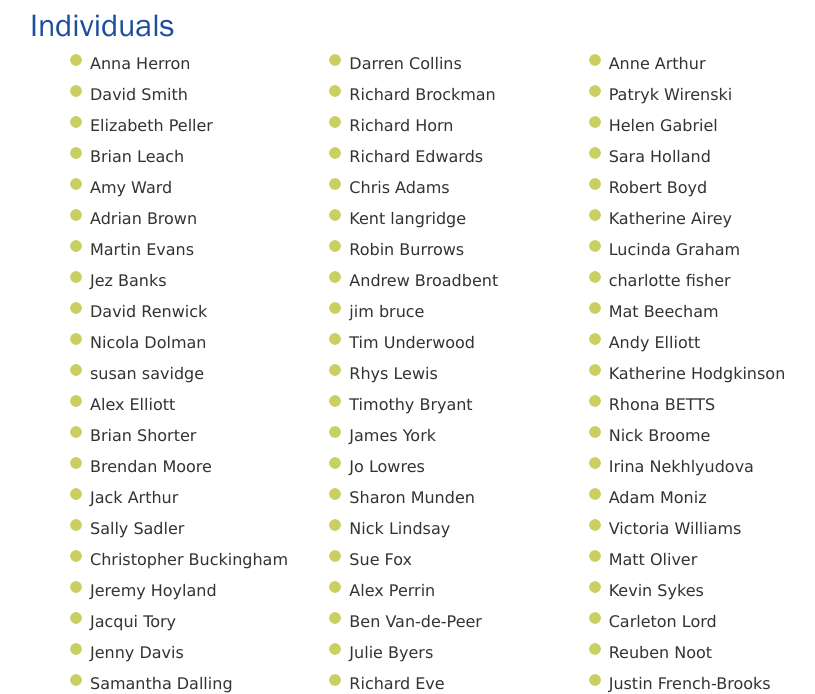
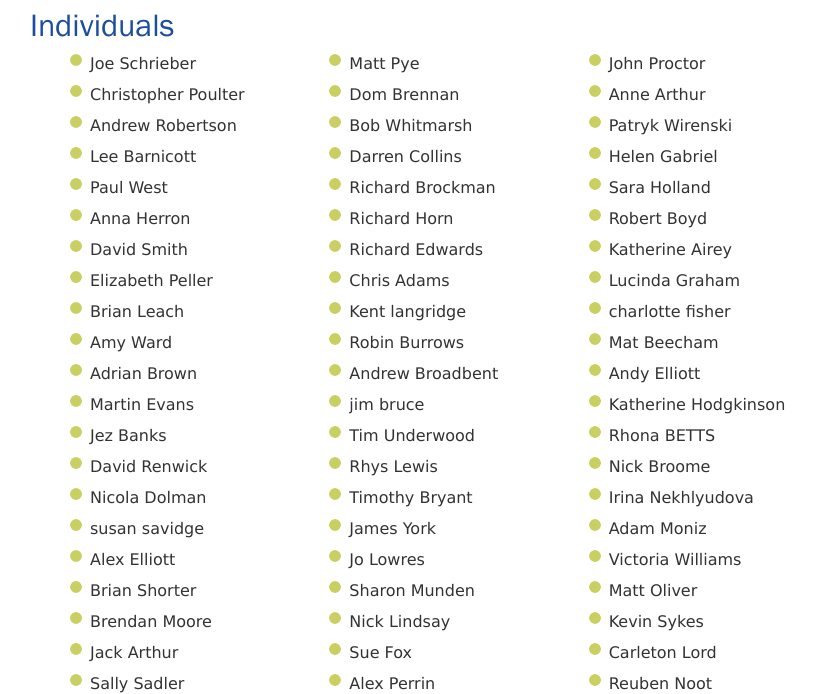
Before and after one commit to winchestercyclingcharter/winchestercyclingcharter.github.io, a Jekyll site: the page built from supporters.md, in a window 1280 px wide and 900 px high, scrolled down 4399 px, cut to the strip 206-900 px from the top of the window. Shown: the whole strip, without its empty margins (211-1026 px from the left). Built offline with Jekyll 4.4.1, drawn with Linux system fonts in a browser that asks for light colours; nearby versions of some CDN libraries.

Commit message:
Update people.yml

```diff
--- a/_data/people.yml
+++ b/_data/people.yml
@@ -233,3 +233,8 @@
 - { lastname: Peller, firstname: Elizabeth, dt: 20210227-164435-767402 }
 - { lastname: Herron, firstname: Anna, dt: 20210227-200305-081888 }
 - { lastname: Smith, firstname: David, dt: 20210227-183420-944538 }
+- { lastname: West, firstname: Paul, dt: 20210228-001629-947401 }
+- { lastname: Robertson, firstname: Andrew, dt: 20210228-115802-246507 }
+- { lastname: Poulter, firstname: Christopher, dt: 20210228-123909-176210 }
+- { lastname: Barnicott, firstname: Lee, dt: 20210228-114134-229037 }
+- { lastname: Schrieber, firstname: Joe, dt: 20210228-124940-104463 }
```
